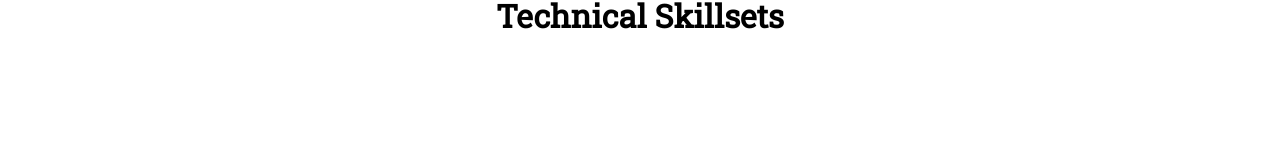
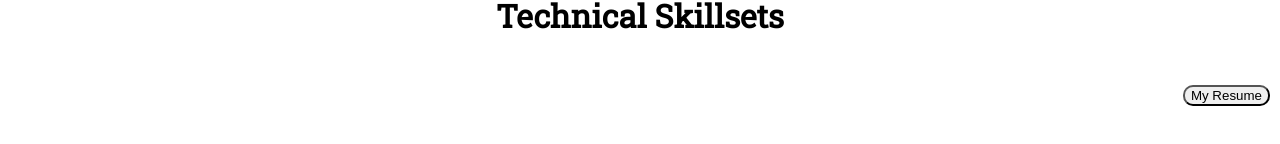
Before and after one commit to soaza/portfolio-v2, a React (Create React App) app: page / in a window 1280 px wide. Both pictures are taken after a click on the element "Skip intro". Shown: the part 684-828 px from the top of the page. Built offline with nearby package versions, Linux system fonts and the light colour scheme.

Commit message:
add resume link

```diff
--- a/src/App.tsx
+++ b/src/App.tsx
@@ -1,6 +1,6 @@
 import React, { FC } from "react";
 import "./App.css";
-import { Typography, Col, Row, Divider } from "antd";
+import { Typography, Col, Row, Divider, Affix, Button } from "antd";
 import { CaretRightOutlined } from "@ant-design/icons";
 import Typewriter from "typewriter-effect";
 import FadeIn from "react-fade-in";
@@ -27,7 +27,21 @@ const App: FC = () => {
       {!showTypewriter && (
         <>
           <Navbar />
-
+          <Affix
+            style={{ zIndex: 1, position: "fixed", bottom: 10, right: 10 }}
+          >
+            <Button
+              onClick={() =>
+                window.open(
+                  "https://drive.google.com/file/d/1Fa4y4XWmEpiShGvbKRrILas794_IqBfp/view"
+                )
+              }
+              style={{ borderRadius: 10 }}
+              type="primary"
+            >
+              My Resume
+            </Button>
+          </Affix>
           <AboutMe />
           <Divider />
 
```
